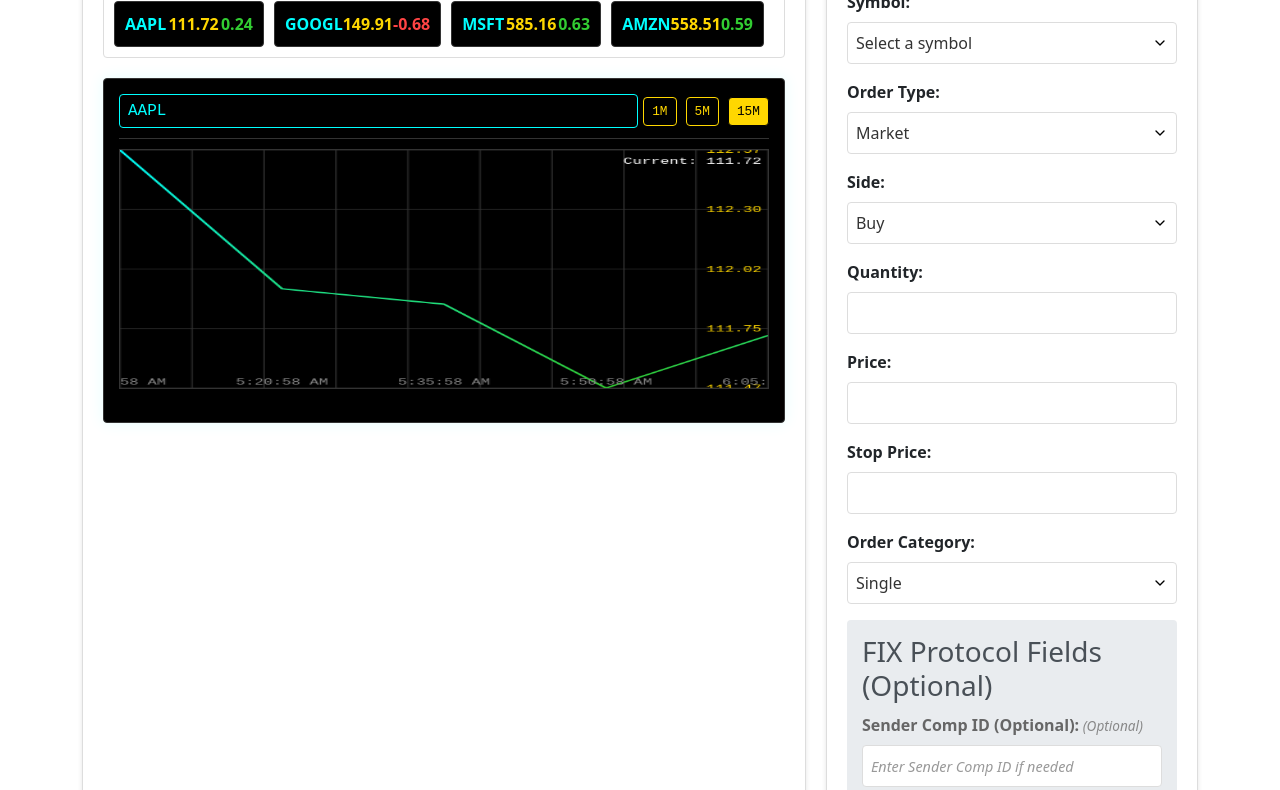
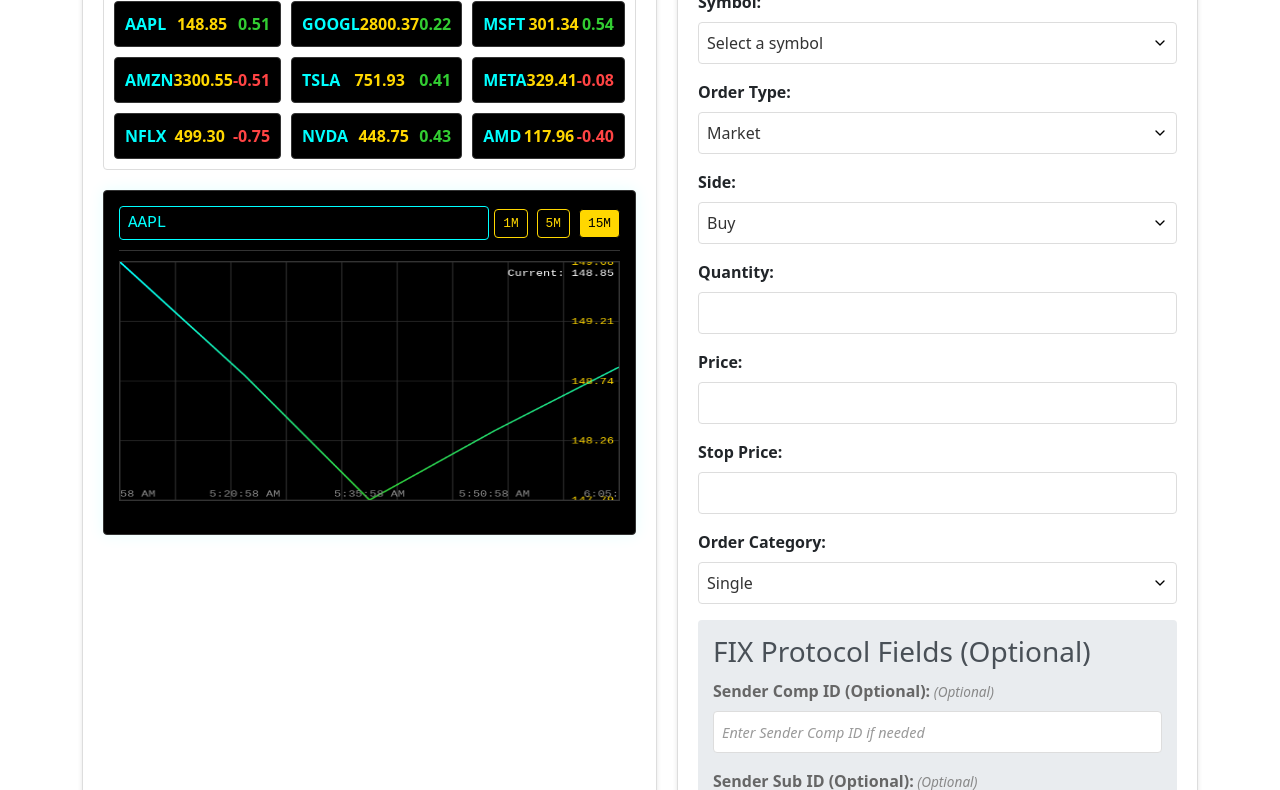
Before and after one commit to VrushankPatel/marketron-v2, a plain HTML site: page index.html in a window 1280 px wide. Shown: the part 239-1029 px from the top of the page. Drawn offline with nearby package versions, Linux system fonts and the light colour scheme; some packages are replaced by stand-ins of ours; a script that the page names is missing.

Commit message:
Added more symbols

```diff
--- a/css/styles.css
+++ b/css/styles.css
@@ -248,8 +248,9 @@
 }
 
 .ticker-container {
-    display: flex;
-    overflow-x: auto;
+    display: grid;
+    grid-template-columns: repeat(3, 1fr);
+    gap: 10px;
     padding: 10px;
     background-color: var(--section-bg);
     border-radius: 4px;
@@ -389,9 +390,7 @@
     background-color: #000;
     color: #fff;
     padding: 10px;
-    margin-right: 10px;
     border-radius: 4px;
-    min-width: 150px;
     border: 1px solid #333;
     display: flex;
     justify-content: space-between;
--- a/js/constants/marketSymbols.js
+++ b/js/constants/marketSymbols.js
@@ -3,4 +3,14 @@
  * @description Available trading symbols in Marketron
  * @author Vrushank Patel
  */
-const MARKET_SYMBOLS = ['AAPL', 'GOOGL', 'MSFT', 'AMZN'];
+const MARKET_SYMBOLS = [
+    'AAPL',
+    'GOOGL',
+    'MSFT',
+    'AMZN',
+    'TSLA',
+    'META',
+    'NFLX',
+    'NVDA',
+    'AMD'
+];
--- a/js/marketData.js
+++ b/js/marketData.js
@@ -21,6 +21,29 @@
         this.initializePrices();
         this.startSimulation();
         this.initializeChart();
+
+        // Add initial price data for all symbols
+        const initialPrices = {
+            'AAPL': 150.0,
+            'GOOGL': 2800.0,
+            'MSFT': 300.0,
+            'AMZN': 3300.0,
+            'TSLA': 750.0,
+            'META': 330.0,
+            'NFLX': 500.0,
+            'NVDA': 450.0,
+            'AMD': 120.0
+        };
+
+        // Initialize market data for each symbol
+        MARKET_SYMBOLS.forEach(symbol => {
+            this.prices[symbol] = {
+                price: initialPrices[symbol],
+                previousPrice: initialPrices[symbol],
+                change: 0
+            };
+            this.priceHistory[symbol] = [];
+        });
     }
 
     /**
```
